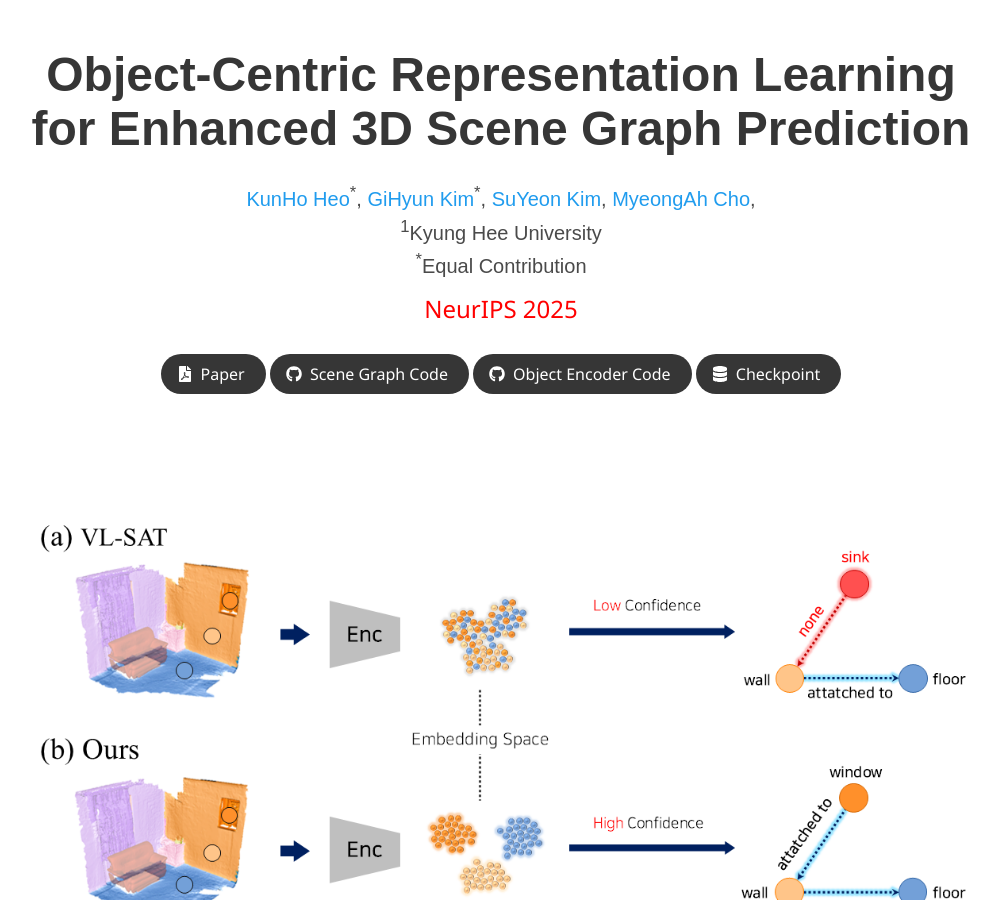
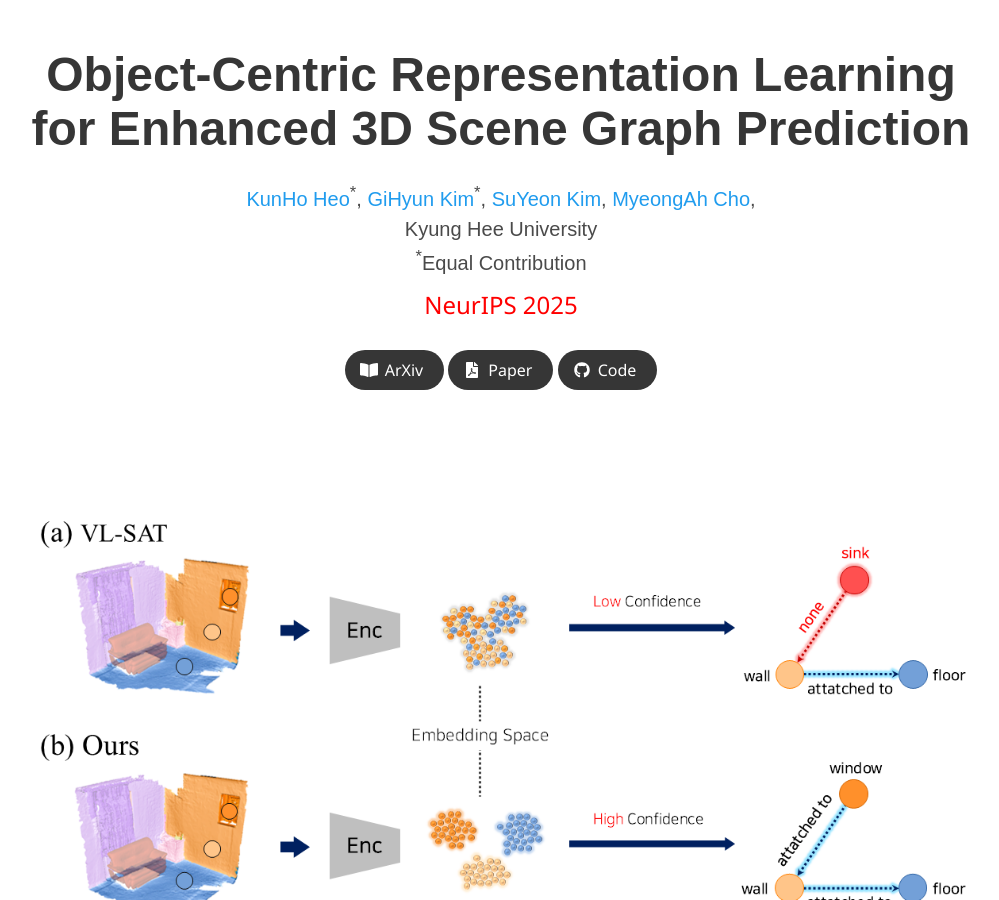
Before and after one commit to VisualScienceLab-KHU/OCRL-3DSSG, a Jekyll site: the page built from index.md, in a window 1280 px wide and 900 px high. Shown: the whole window, without its empty margins (139-1138 px from the left). Built offline with Jekyll 4.4.1, drawn with Linux system fonts in a browser that asks for light colours; some web fonts are replaced.

Commit message:
Feat: mod

```diff
--- a/_layouts/project_page.html
+++ b/_layouts/project_page.html
@@ -63,7 +63,7 @@
           {% if page.affiliations %}
           <div class="is-size-5 publication-authors">
             <span class="author-block">
-              <sup>1</sup>{{ page.affiliations }}
+              {{ page.affiliations }}
             </span>
           </div>
           {% endif %}
@@ -80,11 +80,24 @@
 
           <div class="column has-text-centered">
             <div class="publication-links">
-              <!-- PDF Link. -->
+              <!-- ArXiv -->
+              {% if page.arxiv %}
+              <span class="link-block">
+                <a href="{{ page.arxiv }}"
+                  class="external-link button is-normal is-rounded is-dark">
+                  <span class="icon">
+                    <i class="fas fa-book-open"></i>
+                  </span>
+                  <span>ArXiv</span>
+                </a>
+              </span>
+              {% endif %}
+
+              <!-- Paper -->
               {% if page.paper %}
               <span class="link-block">
                 <a href="{{ page.paper }}"
-                   class="external-link button is-normal is-rounded is-dark">
+                  class="external-link button is-normal is-rounded is-dark">
                   <span class="icon">
                       <i class="fas fa-file-pdf"></i>
                   </span>
@@ -92,50 +105,16 @@
                 </a>
               </span>
               {% endif %}
-              <!-- Video Link. -->
-              {% if page.video %}
+
+              <!-- Code -->
+              {% if page.code %}
               <span class="link-block">
-                <a href="{{ page.video }}"
-                   class="external-link button is-normal is-rounded is-dark">
-                  <span class="icon">
-                      <i class="fab fa-youtube"></i>
-                  </span>
-                  <span>Video</span>
-                </a>
-              </span>
-              {% endif %}
-              <!-- Code Link. -->
-              {% if page.main_code %}
-              <span class="link-block">
-                <a href="{{ page.main_code }}"
-                   class="external-link button is-normal is-rounded is-dark">
+                <a href="{{ page.code }}"
+                  class="external-link button is-normal is-rounded is-dark">
                   <span class="icon">
                       <i class="fab fa-github"></i>
                   </span>
-                  <span>Scene Graph Code</span>
-                  </a>
-              </span>
-              {% endif %}
-              {% if page.obj_code %}
-              <span class="link-block">
-                <a href="{{ page.obj_code }}"
-                   class="external-link button is-normal is-rounded is-dark">
-                  <span class="icon">
-                      <i class="fab fa-github"></i>
-                  </span>
-                  <span>Object Encoder Code</span>
-                  </a>
-              </span>
-              {% endif %}
-              <!-- Checkpoint Link. -->
-              {% if page.checkpoints %}
-              <span class="link-block">
-                <a href="{{ page.checkpoints }}"
-                   class="external-link button is-normal is-rounded is-dark">
-                  <span class="icon">
-                      <i class="fas fa-database"></i>
-                  </span>
-                  <span>Checkpoint</span>
+                  <span>Code</span>
                 </a>
               </span>
               {% endif %}
```
Also changed, not shown: index.md (+3 -4 lines).
